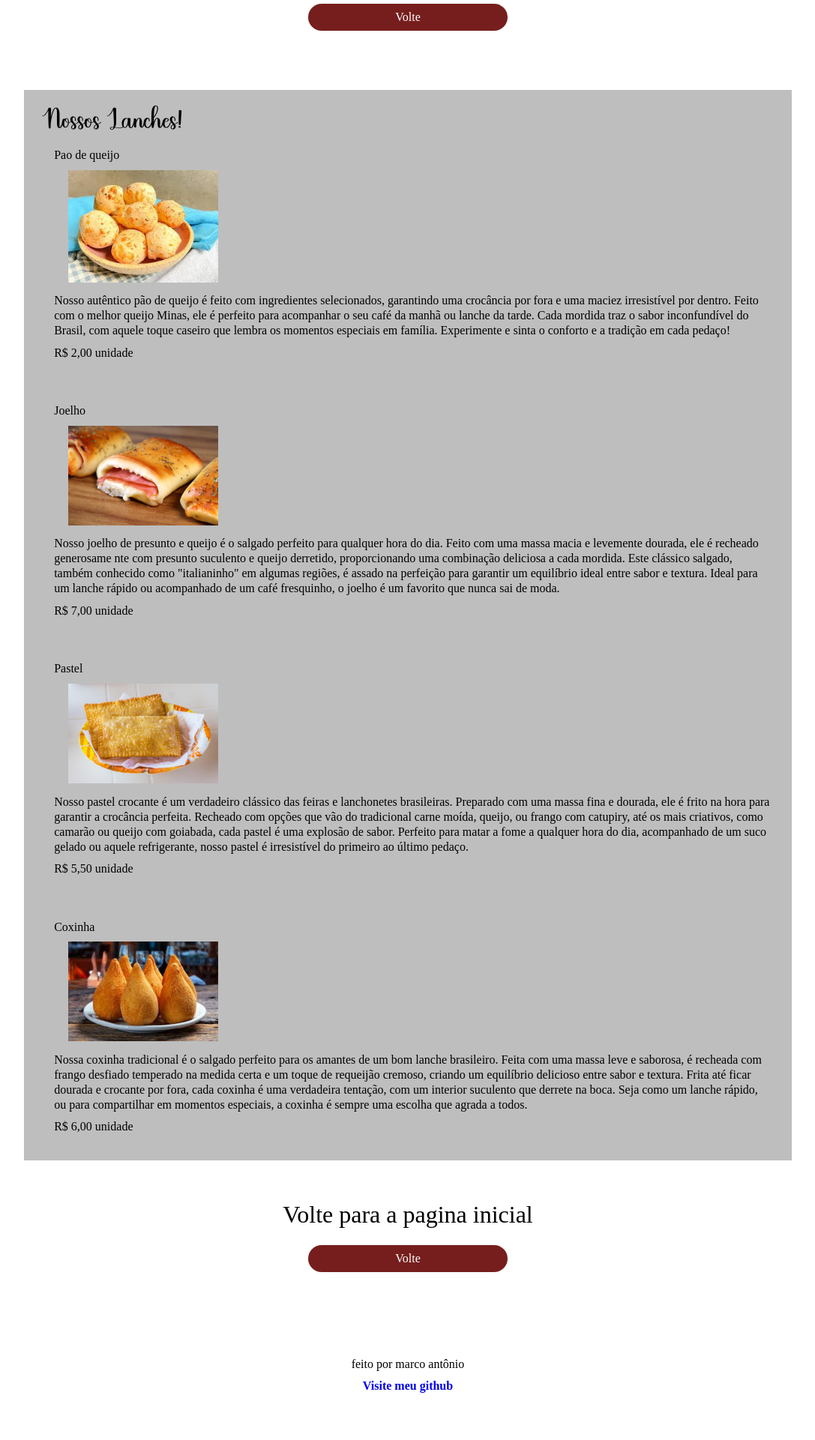
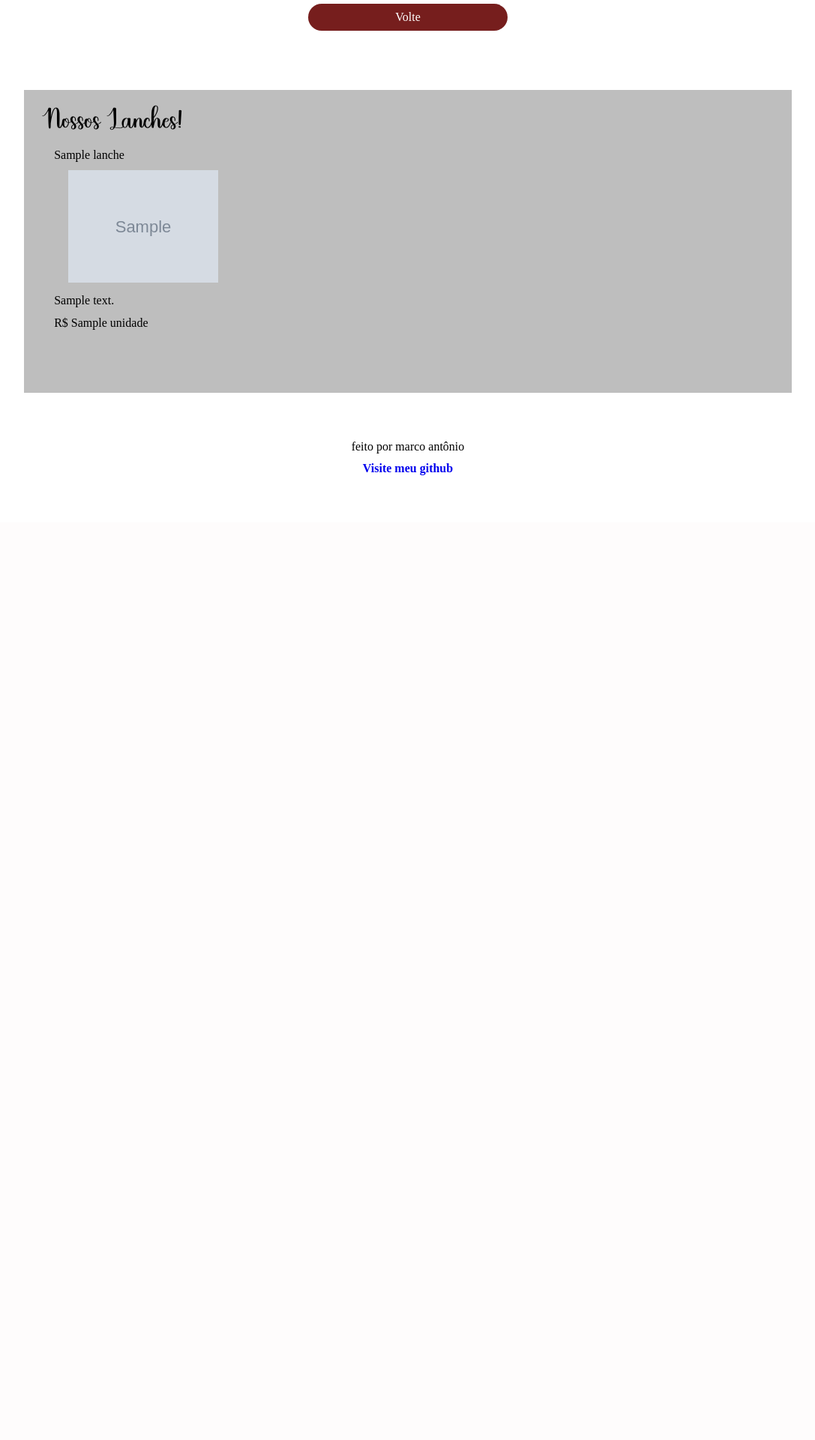
Before and after one commit to TrickB0y/front_end_projects, a Flask app: template TrabalhoFrontEnd1/templates/detalhes.html in a window 1280 px wide. Shown: the part 308-2229 px from the top of the page at 75% size, without its empty margins (96-1183 px from the left). After the commit the page ends 942 px from the top, so only its background shows below. Run offline with Flask 3, Linux system fonts and the light colour scheme; the template is opened without the code that fills it: most values are stand-ins (such as "Sample title", 1, 10 or a date in 2020); grey boxes marked "Sample" are stand-in pictures; some web fonts are replaced.

Commit message:
primeiro trabalho terminado

```diff
--- a/TrabalhoFrontEnd1/app.py
+++ b/TrabalhoFrontEnd1/app.py
@@ -1,4 +1,14 @@
 from flask import Flask, render_template
+from lanche import Lanche,pick_lanche
+import json
+
+with open("lanches.json", "r") as f:
+    dados_carregados = json.load(f)
+
+pao_de_queijo = pick_lanche(dados_carregados, "pao_de_queijo")
+joelho = pick_lanche(dados_carregados, "joelho")
+pastel = pick_lanche(dados_carregados, "pastel")
+coxinha = pick_lanche(dados_carregados, "coxinha")
 
 app = Flask(__name__)
 
@@ -6,6 +16,19 @@ app = Flask(__name__)
 def home():
     return render_template('index.html')
 
-@app.route('/detalhes')
-def details():
-    return render_template('detalhes.html')
+@app.route('/detalhes/<int:id>')
+def details(id):
+    if id == 1:
+        lanche = pao_de_queijo
+    else:
+        if id == 2:
+            lanche = joelho
+        else:
+            if id == 3:
+                lanche = pastel
+            else:
+                if id == 4:
+                    lanche = coxinha
+                else:
+                    return "lanche inexistente"
+    return render_template('detalhes.html', lanche = lanche )
--- /dev/null
+++ b/TrabalhoFrontEnd1/lanches.json
@@ -0,0 +1,26 @@
+{
+    "pao_de_queijo": {
+        "nome": "P\u00e3o de queijo",
+        "descricao": "Nosso aut\u00eantico p\u00e3o de queijo \u00e9 feito com ingredientes selecionados, garantindo uma croc\u00e2ncia por fora e uma maciez irresist\u00edvel por dentro. Feito com o melhor queijo Minas, ele \u00e9 perfeito para acompanhar o seu caf\u00e9 da manh\u00e3 ou lanche da tarde. Cada mordida traz o sabor inconfund\u00edvel do Brasil, com aquele toque caseiro que lembra os momentos especiais em fam\u00edlia. Experimente e sinta o conforto e a tradi\u00e7\u00e3o em cada peda\u00e7o!",
+        "preco": 2.0,
+        "nome_foto": "pao-de-queijo.jpeg"
+    },
+    "joelho": {
+        "nome": "Joelho",
+        "descricao": "Nosso joelho de presunto e queijo \u00e9 o salgado perfeito para qualquer hora do dia. Feito com uma massa macia e levemente dourada, ele \u00e9 recheado generosamente com presunto suculento e queijo derretido, proporcionando uma combina\u00e7\u00e3o deliciosa a cada mordida. Este cl\u00e1ssico salgado, tamb\u00e9m conhecido como \"italianinho\" em algumas regi\u00f5es, \u00e9 assado na perfei\u00e7\u00e3o para garantir um equil\u00edbrio ideal entre sabor e textura. Ideal para um lanche r\u00e1pido ou acompanhado de um caf\u00e9 fresquinho, o joelho \u00e9 um favorito que nunca sai de moda.",
+        "preco": 7.0,
+        "nome_foto": "joelho.jpg"
+    },
+    "pastel": {
+        "nome": "Pastel",
+        "descricao": "Nosso pastel crocante \u00e9 um verdadeiro cl\u00e1ssico das feiras e lanchonetes brasileiras. Preparado com uma massa fina e dourada, ele \u00e9 frito na hora para garantir a croc\u00e2ncia perfeita. Recheado com op\u00e7\u00f5es que v\u00e3o do tradicional carne mo\u00edda, queijo, ou frango com catupiry, at\u00e9 os mais criativos, como camar\u00e3o ou queijo com goiabada, cada pastel \u00e9 uma explos\u00e3o de sabor. Perfeito para matar a fome a qualquer hora do dia, acompanhado de um suco gelado ou aquele refrigerante, nosso pastel \u00e9 irresist\u00edvel do primeiro ao \u00faltimo peda\u00e7o.",
+        "preco": 5.5,
+        "nome_foto": "pastel.jpeg"
+    },
+    "coxinha": {
+        "nome": "Coxinha",
+        "descricao": "Nossa coxinha tradicional \u00e9 o salgado perfeito para os amantes de um bom lanche brasileiro. Feita com uma massa leve e saborosa, \u00e9 recheada com frango desfiado temperado na medida certa e um toque de requeij\u00e3o cremoso, criando um equil\u00edbrio delicioso entre sabor e textura. Frita at\u00e9 ficar dourada e crocante por fora, cada coxinha \u00e9 uma verdadeira tenta\u00e7\u00e3o, com um interior suculento que derrete na boca. Seja como um lanche r\u00e1pido, ou para compartilhar em momentos especiais, a coxinha \u00e9 sempre uma escolha que agrada a todos.",
+        "preco": 6.0,
+        "nome_foto": "coxinha.jpeg"
+    }
+}
--- a/TrabalhoFrontEnd1/templates/detalhes.html
+++ b/TrabalhoFrontEnd1/templates/detalhes.html
@@ -31,71 +31,17 @@
         <!--lanches-->
         <h3>Nossos Lanches!</h3>
         <div class="food">
-            <div id="pao-de-queijo">
-                <p>Pao de queijo</p>
-                <img src="{{ url_for( 'static', filename='imgs/pao-de-queijo.jpeg' ) }}">
+            <div id="lanche">
+                <p>{{ lanche.get_nome() }}</p>
+                <img src="{{ lanche.foto_lanche() }}">
                 <p class="desc">
-                    Nosso autêntico pão de queijo é feito com ingredientes selecionados,
-                     garantindo uma crocância por fora e uma maciez irresistível por dentro.
-                     Feito com o melhor queijo Minas, ele é perfeito para acompanhar o seu
-                     café da manhã ou lanche da tarde. Cada mordida traz o sabor inconfundível
-                     do Brasil, com aquele toque caseiro que
-                     lembra os momentos especiais em família. Experimente e sinta
-                     o conforto e a tradição em cada pedaço!
+                    {{ lanche.get_descricao() }}
                 </p>
 
-                    <p class="value"> R$ 2,00 unidade</p>
+                    <p class="value"> R$ {{ lanche.get_preco() }} unidade</p>
             </div>
-            <div id="joelho">
-                <p>Joelho</p>
-                <img src="{{ url_for( 'static', filename='imgs/joelho.jpg' ) }}">
-                <p class="desc">
-                    Nosso joelho de presunto e queijo é o salgado perfeito para qualquer hora do
-                     dia. Feito com uma massa macia e levemente dourada, ele é recheado generosame
-                     nte com presunto suculento e queijo derretido, proporcionando uma combinação
-                     deliciosa a cada mordida. Este clássico salgado, também conhecido como
-                     "italianinho" em algumas regiões, é assado na perfeição para garantir um equilíbrio
-                     ideal entre sabor e textura. Ideal para um lanche rápido ou acompanhado de um café
-                     fresquinho, o joelho é um favorito que nunca sai de moda.
-                </p>
 
-                <p class="value"> R$ 7,00 unidade</p>
-            </div>
-            <div id="pastel">
-                <p>Pastel</p>
-                <img src="{{ url_for( 'static', filename='imgs/pastel.jpeg' ) }}">
-                <p class="desc">
-                    Nosso pastel crocante é um verdadeiro clássico das feiras e lanchonetes brasileiras.
-                     Preparado com uma massa fina e dourada, ele é frito na hora para garantir a crocância
-                     perfeita. Recheado com opções que vão do tradicional carne moída, queijo, ou frango
-                     com catupiry, até os mais criativos, como camarão ou queijo com goiabada, cada pastel
-                     é uma explosão de sabor. Perfeito para matar a fome a qualquer hora do dia, acompanhado
-                     de um suco gelado ou aquele refrigerante, nosso pastel é irresistível do primeiro ao
-                     último pedaço.
-                </p>
-
-                <p class="value"> R$ 5,50 unidade</p>
-            </div>
-            <div id="coxinha">
-                <p>Coxinha</p>
-                <img src="{{ url_for( 'static', filename='imgs/coxinha.jpeg' ) }}">
-                <p class="desc">
-                    Nossa coxinha tradicional é o salgado perfeito para os amantes de um bom lanche brasileiro.
-                    Feita com uma massa leve e saborosa, é recheada com frango desfiado temperado na medida
-                    certa e um toque de requeijão cremoso, criando um equilíbrio delicioso entre sabor e
-                    textura. Frita até ficar dourada e crocante por fora, cada coxinha é uma verdadeira
-                    tentação, com um interior suculento que derrete na boca. Seja como um lanche rápido, ou para
-                    compartilhar em momentos especiais, a coxinha é sempre uma escolha que agrada a todos.
-                </p>
-
-                <p class="value"> R$ 6,00 unidade</p>
-            </div>
         </div>
-    </div>
-
-    <div id="back" class="back">
-        <h2>Volte para a pagina inicial</h2>
-        <a href="{{ url_for( 'home' ) }}">Volte</a>
     </div>
 
     <footer>
```
Also changed, not shown: TrabalhoFrontEnd1/lanche.py (added, +48 -0 lines), TrabalhoFrontEnd1/templates/index.html (+4 -4 lines), TrabalhoFrontEnd1/teste.py (added, +8 -0 lines), dados.json (added, +1 -0 lines), test.py (added, +37 -0 lines).
